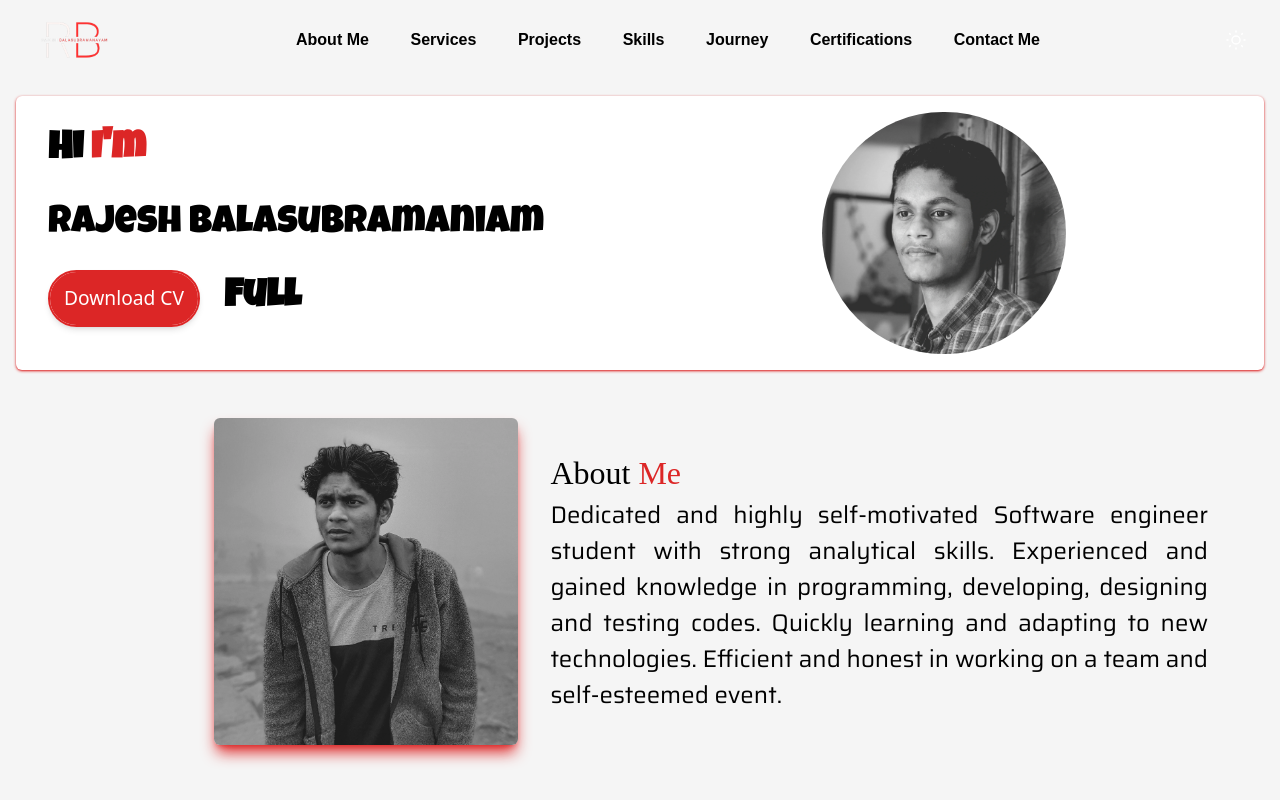
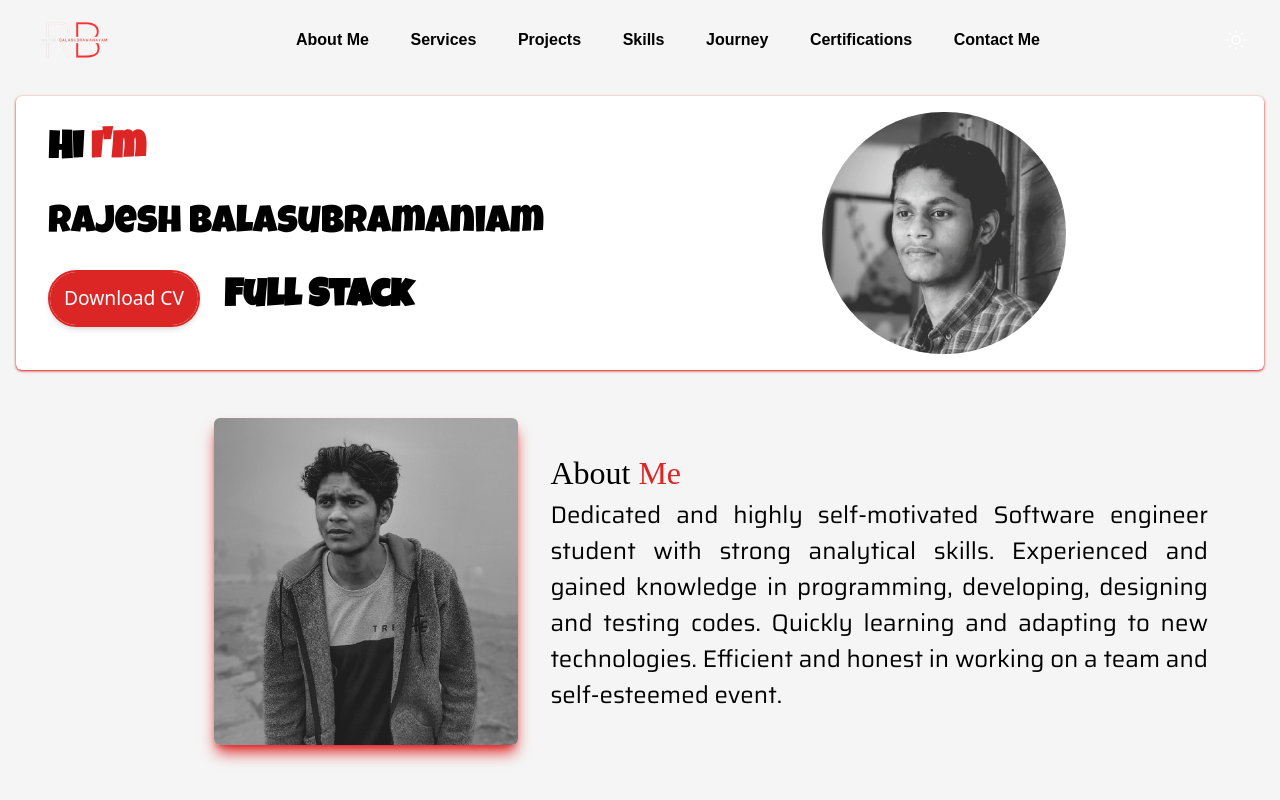
Before and after one commit to rb4807/react-portfolio, a React (Create React App) app: page / in a window 1280 px wide. Shown: the top 800 px of the page. Built offline with nearby package versions, Linux system fonts and the light colour scheme; a web font is replaced by a local one.

Commit message:
Update App.jsx

```diff
--- a/src/App.jsx
+++ b/src/App.jsx
@@ -22,7 +22,7 @@ function App() {
       // Typing
 
       const [typeEffect] = useTypewriter({
-        words : ["Full Stack Dev","Software Engineer","Coder"],
+        words : ["Full Stack Dev","Software Dev","Coder"],
         loop : {},
         typeSpeed : 100,
         delaySpeed : 30
```
